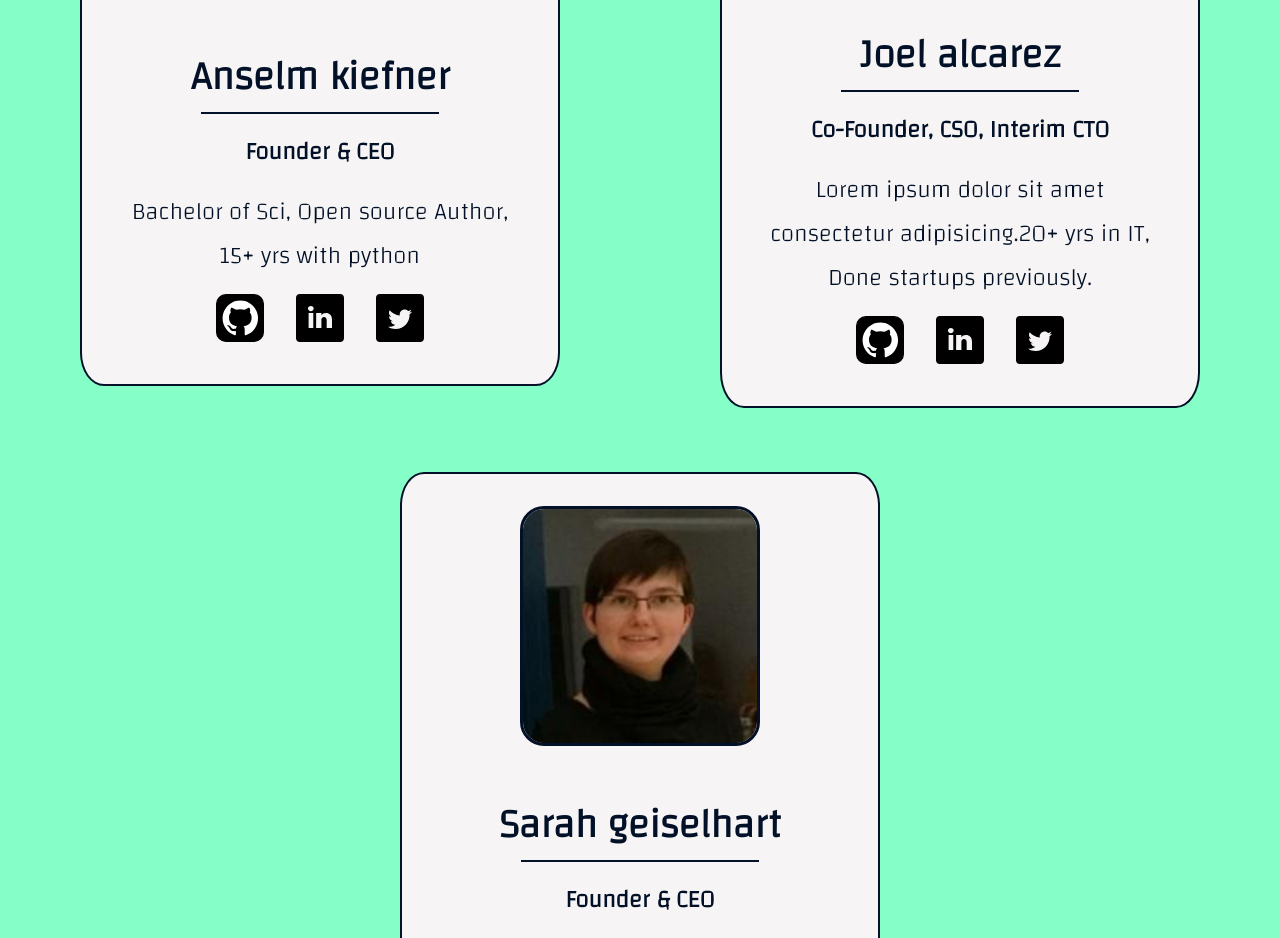
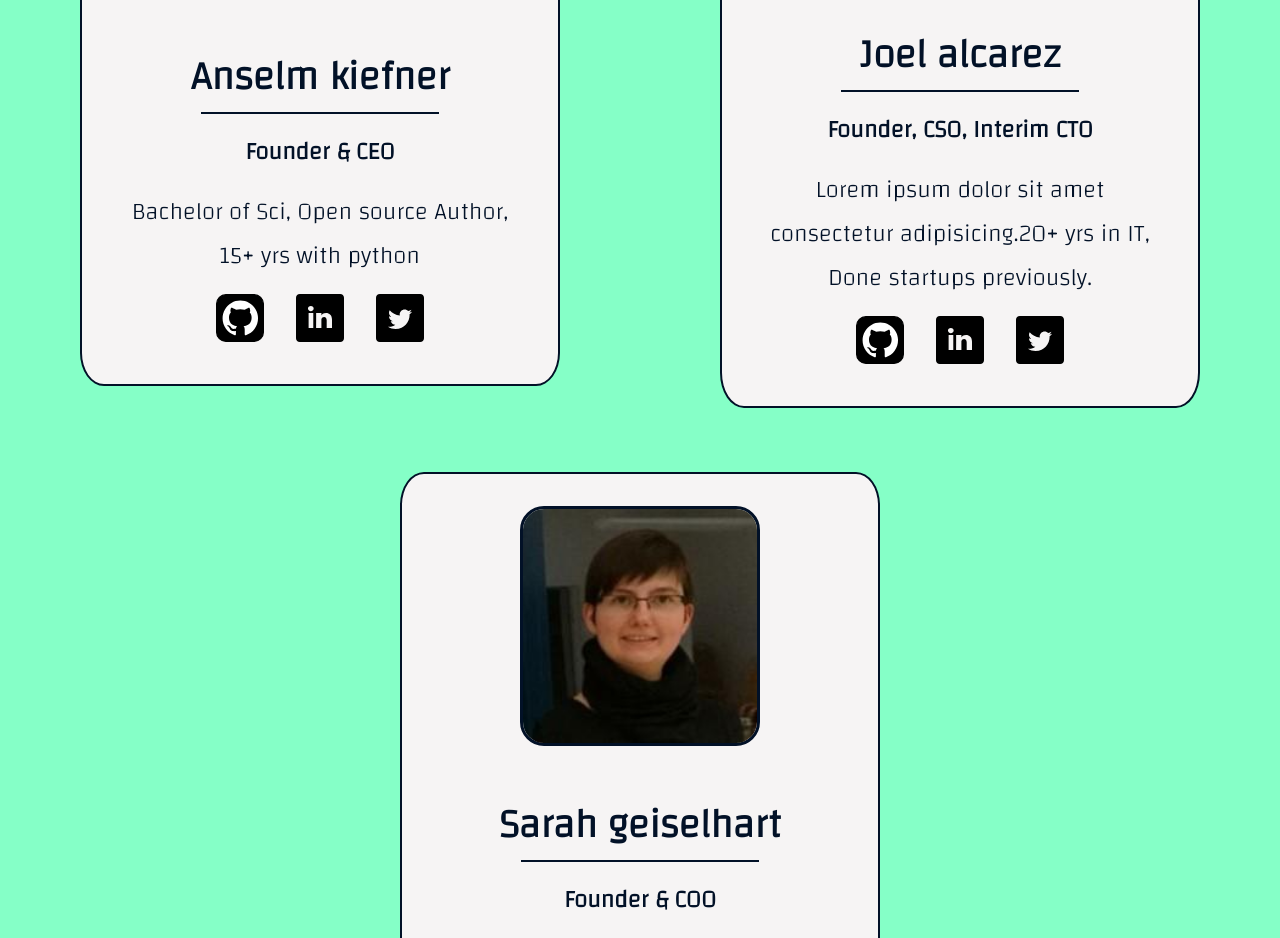
Before and after one commit to Tushar-2003/tetraplex-landing, a plain HTML site: page index.html in a window 1280 px wide. Shown: the part 3054-3992 px from the top of the page. Drawn offline with nearby package versions, Linux system fonts and the light colour scheme.

Commit message:
Update index.html

```diff
--- a/index.html
+++ b/index.html
@@ -136,7 +136,7 @@
         <img class="team-member-img" src="assets/team/joel.jpg" alt="">
         <div class="team-member-info">
           <h2 class="team-member-name">Joel alcarez</h2>
-          <p class="team-member-title">Co-Founder, CSO, Interim CTO</p>
+          <p class="team-member-title">Founder, CSO, Interim CTO</p>
           <p class="team-member-desc">Lorem ipsum dolor sit amet consectetur adipisicing.20+ yrs in IT, Done startups previously.</p>
           <p class="team-member-social">
             <a href="">
@@ -156,7 +156,7 @@
         <img class="team-member-img" src="assets/team/sarah.jpg" alt="">
         <div class="team-member-info">
           <h2 class="team-member-name">Sarah geiselhart</h2>
-          <p class="team-member-title">Founder & CEO</p>
+          <p class="team-member-title">Founder & COO</p>
           <p class="team-member-desc">Bachelor of Sci, 3 yrs in Industry as QA and Executive Assistant.</p>
           <p class="team-member-social">
             <a href="">
```
